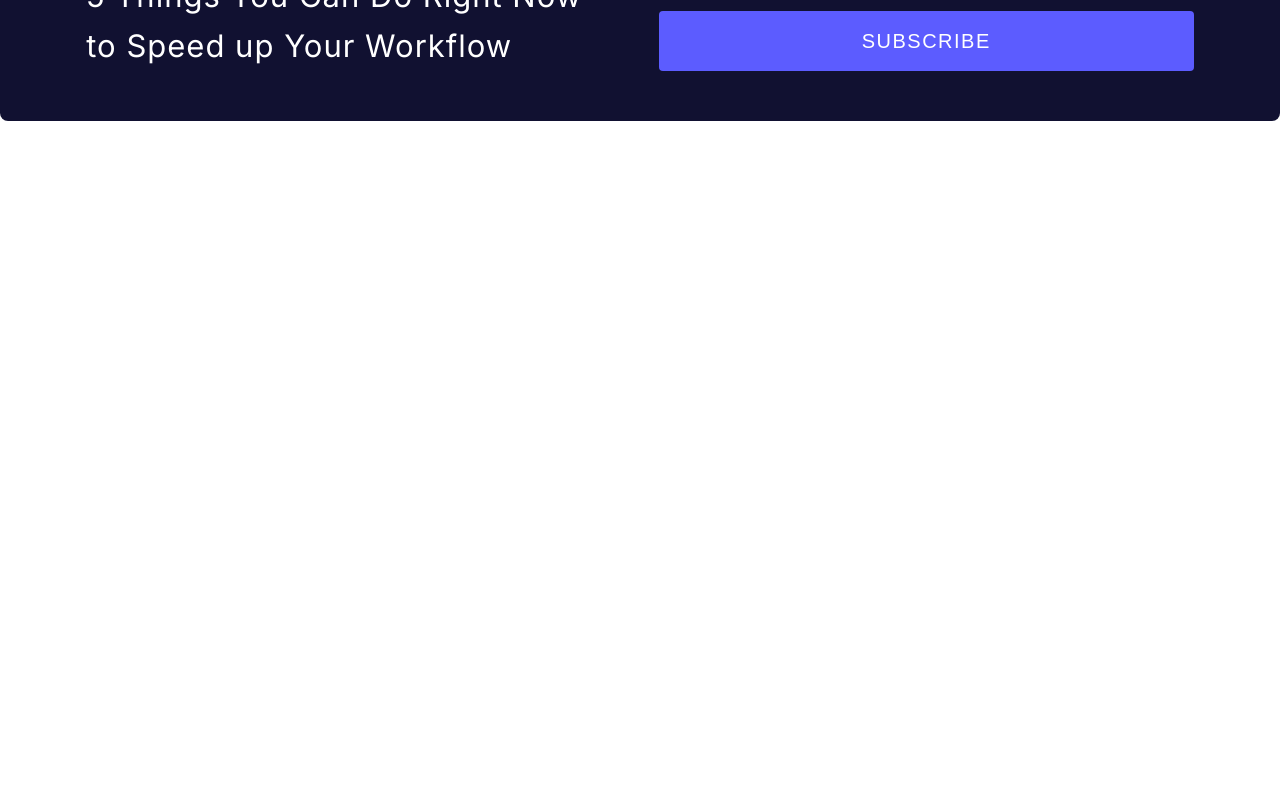
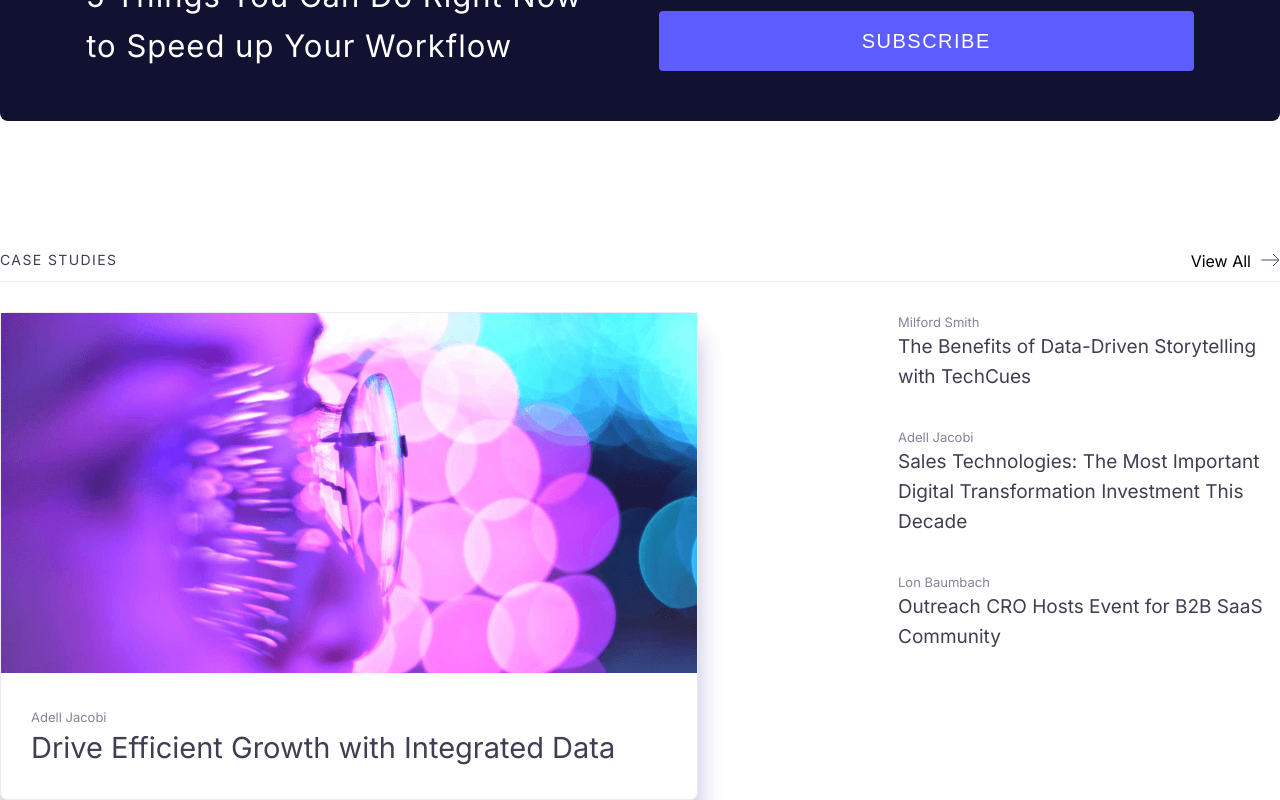
Before and after one commit to AirMous3/TechCues, a React (Create React App) app: page / in a window 1280 px wide. Shown: the part 1716-2516 px from the top of the page. Before the commit the page ends 1967 px from the top, so only its background shows below. Built offline with nearby package versions, Linux system fonts and the light colour scheme.

Commit message:
Features: Add Case Studies page

```diff
--- a/src/App.js
+++ b/src/App.js
@@ -1,4 +1,5 @@
 import { Articles } from '@/components/Articles';
+import { CaseStudies } from '@/components/CaseStudies';
 import { Container } from '@/components/Container';
 import { GetStartedForm } from '@/components/GetStartedForm';
 import { Header } from '@/components/Header';
@@ -12,6 +13,7 @@ function App() {
         <Main />
         <Articles />
         <GetStartedForm />
+        <CaseStudies />
       </Container>
     </div>
   );
--- a/src/components/Articles/components.js
+++ b/src/components/Articles/components.js
@@ -1,29 +1,5 @@
 import styled from 'styled-components';
 
-import arrow from '@/assets/arrow.svg';
-
-export const ArticlesTitle = styled.div`
-  font-size: 14px;
-  line-height: 18px;
-  letter-spacing: 1.4px;
-  text-transform: uppercase;
-  color: ${({ theme }) => theme.colors.primary};
-`;
-export const ArticlesTitleWrapper = styled.div`
-  position: relative;
-  display: flex;
-  justify-content: space-between;
-  padding-bottom: 10px;
-  border-bottom: 1px solid ${({ theme }) => theme.colors.border};
-`;
-export const ArticlesViewAll = styled.div`
-  cursor: pointer;
-
-  ::after {
-    content: url(${arrow});
-    margin-left: 10px;
-  }
-`;
 export const ArticlesWrapper = styled.div`
   display: flex;
   justify-content: space-between;
--- a/src/components/Articles/index.js
+++ b/src/components/Articles/index.js
@@ -1,20 +1,13 @@
 import { Article } from '@/components/Article';
-import {
-  ArticlesTitle,
-  ArticlesTitleWrapper,
-  ArticlesViewAll,
-  ArticlesWrapper,
-} from '@/components/Articles/components';
+import { ArticlesWrapper } from '@/components/Articles/components';
+import { ViewAll } from '@/components/ViewAll';
 
 import { config } from './config';
 
 export const Articles = () => {
   return (
     <div>
-      <ArticlesTitleWrapper>
-        <ArticlesTitle>Recent Articles</ArticlesTitle>
-        <ArticlesViewAll>View All</ArticlesViewAll>
-      </ArticlesTitleWrapper>
+      <ViewAll Title={'Recent Articles'} />
       <ArticlesWrapper>
         {config.map(({ description, author, title, image }, index) => (
           <Article
--- /dev/null
+++ b/src/components/AuthorAndDescription/components.js
@@ -0,0 +1,13 @@
+import styled from 'styled-components';
+
+export const Author = styled.div`
+  font-size: 13px;
+  line-height: 20px;
+  color: ${({ theme }) => theme.colors.whiteGray};
+`;
+export const Description = styled.div`
+  font-size: 19px;
+  line-height: 30px;
+  color: ${({ theme }) => theme.colors.primary};
+  max-width: 450px;
+`;
--- /dev/null
+++ b/src/components/AuthorAndDescription/index.js
@@ -0,0 +1,8 @@
+import {Author, Description} from './components';
+
+export const AuthorAndDescription = ({author, description}) => {
+    return <div>
+        <Author>{author}</Author>
+        <Description>{description}</Description>
+    </div>
+}
--- /dev/null
+++ b/src/components/CaseStudies/components.js
@@ -0,0 +1,31 @@
+import styled from 'styled-components';
+
+import { ArticleAuthor } from '@/components/Article/components';
+
+export const CaseStudiesWrapper = styled.div`
+  display: flex;
+  margin-top: 30px;
+`;
+export const CaseStudiesImageWrapper = styled.div`
+  border-radius: 8px;
+  border: 1px solid ${({ theme }) => theme.colors.border};
+  box-shadow: ${({ theme }) => theme.boxShadows[1]};
+`;
+export const CaseStudiesAuthor = styled(ArticleAuthor)`
+  margin-top: 30px;
+  padding-left: 30px;
+`;
+export const CaseStudiesDescription = styled.div`
+  font-size: 29px;
+  line-height: 42px;
+  color: ${({ theme }) => theme.colors.primary};
+  padding-left: 30px;
+  padding-bottom: 30px;
+`;
+export const CasesWrapper = styled.div`
+  display: flex;
+  flex-direction: column;
+  gap: 35px;
+  width: 100%;
+  margin-left: 200px;
+`;
--- /dev/null
+++ b/src/components/CaseStudies/config.js
@@ -0,0 +1,14 @@
+export const cases = [
+  {
+    author: 'Milford Smith',
+    description: 'The Benefits of Data-Driven Storytelling with TechCues',
+  },
+  {
+    author: 'Adell Jacobi',
+    description: 'Sales Technologies: The Most Important Digital Transformation Investment This Decade',
+  },
+  {
+    author: 'Lon Baumbach',
+    description: 'Outreach CRO Hosts Event for B2B SaaS Community',
+  },
+];
--- /dev/null
+++ b/src/components/CaseStudies/index.js
@@ -0,0 +1,34 @@
+import caseStudies from '@/assets/caseStudies.png';
+import { AuthorAndDescription } from '@/components/AuthorAndDescription';
+import { ViewAll } from '@/components/ViewAll';
+
+import {
+  CaseStudiesAuthor,
+  CaseStudiesDescription,
+  CaseStudiesImageWrapper,
+  CaseStudiesWrapper,
+  CasesWrapper,
+} from './components';
+import { cases } from './config';
+
+export const CaseStudies = () => {
+  return (
+    <div>
+      <ViewAll Title={'Case Studies'} />
+      <CaseStudiesWrapper>
+        <CaseStudiesImageWrapper>
+          <img src={caseStudies} alt="case" />
+          <CaseStudiesAuthor>Adell Jacobi</CaseStudiesAuthor>
+          <CaseStudiesDescription>
+            Drive Efficient Growth with Integrated Data
+          </CaseStudiesDescription>
+        </CaseStudiesImageWrapper>
+        <CasesWrapper>
+          {cases.map(({ author, description }) => (
+            <AuthorAndDescription description={description} author={author} />
+          ))}
+        </CasesWrapper>
+      </CaseStudiesWrapper>
+    </div>
+  );
+};
--- /dev/null
+++ b/src/components/ViewAll/components.js
@@ -0,0 +1,26 @@
+import styled from 'styled-components';
+
+import arrow from '@/assets/arrow.svg';
+
+export const ArticlesTitle = styled.div`
+  font-size: 14px;
+  line-height: 18px;
+  letter-spacing: 1.4px;
+  text-transform: uppercase;
+  color: ${({ theme }) => theme.colors.primary};
+`;
+export const ArticlesTitleWrapper = styled.div`
+  position: relative;
+  display: flex;
+  justify-content: space-between;
+  padding-bottom: 10px;
+  border-bottom: 1px solid ${({ theme }) => theme.colors.border};
+`;
+export const ArticlesViewAll = styled.div`
+  cursor: pointer;
+
+  ::after {
+    content: url(${arrow});
+    margin-left: 10px;
+  }
+`;
--- /dev/null
+++ b/src/components/ViewAll/index.js
@@ -0,0 +1,10 @@
+import { ArticlesTitle, ArticlesTitleWrapper, ArticlesViewAll } from './components';
+
+export const ViewAll = ({ Title }) => {
+  return (
+    <ArticlesTitleWrapper>
+      <ArticlesTitle>{Title}</ArticlesTitle>
+      <ArticlesViewAll>View All</ArticlesViewAll>
+    </ArticlesTitleWrapper>
+  );
+};
```
Also changed, not shown: src/assets/caseStudies.png (added).
